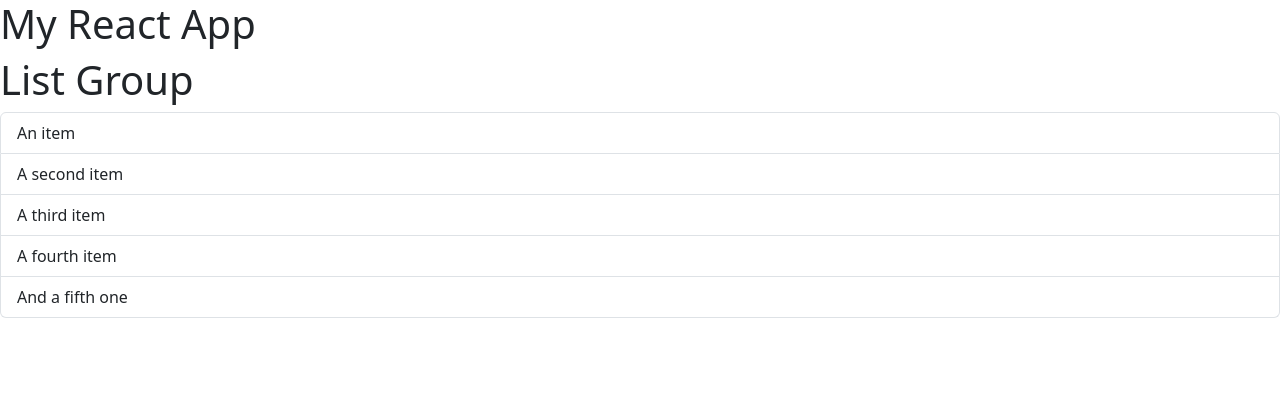
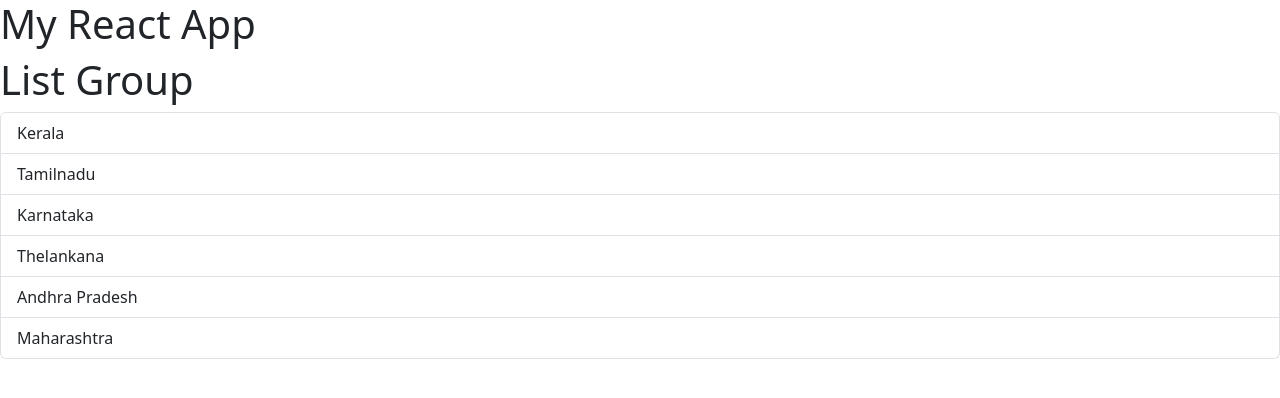
Before and after one commit to rdvarmaa/Master-React18-with-TypeScript, a React (Vite) app: page / in a window 1280 px wide. Shown: the top 398 px of the page. Built offline with nearby package versions, Linux system fonts and the light colour scheme.

Commit message:
The list items are generated dynamically

```diff
--- a/src/components/ListGroup.tsx
+++ b/src/components/ListGroup.tsx
@@ -1,18 +1,38 @@
 function ListGroup() {
+  const items = [
+    "Kerala",
+    "Tamilnadu",
+    "Karnataka",
+    "Thelankana",
+    "Andhra Pradesh",
+    "Maharashtra",
+  ];
+  // This is an array of items that will be displayed in the list group
   return (
     // Fragment syntax is used to return multiple elements without adding extra nodes to the DOM
     <>
       <h1>List Group</h1>
       <ul className="list-group">
         {/*  This is a React component that renders a list group using Bootstrap classes */}
+        {/*
         <li className="list-group-item">An item</li>
         <li className="list-group-item">A second item</li>
         <li className="list-group-item">A third item</li>
         <li className="list-group-item">A fourth item</li>
         <li className="list-group-item">And a fifth one</li>
+        */}
+        {items.map((item, index) => (
+          <li className="list-group-item" key={index}>
+            {item}
+          </li>
+        ))}
       </ul>
     </>
   );
 }
 export default ListGroup;
-// This code defines a React component named ListGroup that renders a list group with three items. Each item has a heading, a timestamp, and some placeholder content. The first item is marked as active, while the others are not. The component uses Bootstrap classes for styling.
+
+// This code defines a React component named ListGroup that renders a list group using Bootstrap classes.
+// The component returns a fragment containing a heading and an unordered list with several list items.
+// The list items are generated dynamically from an array of items using the map function.
+// Each list item is assigned a unique key based on its index in the array to help React identify which items have changed, are added, or are removed.
```
